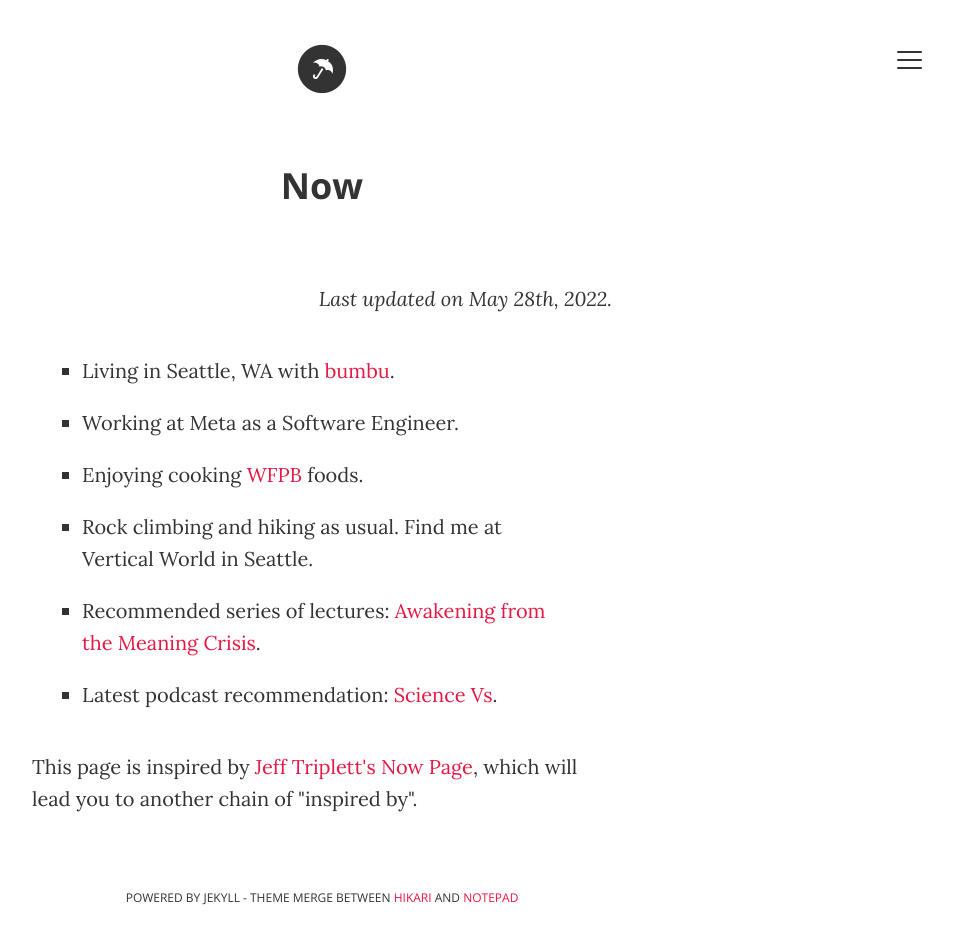
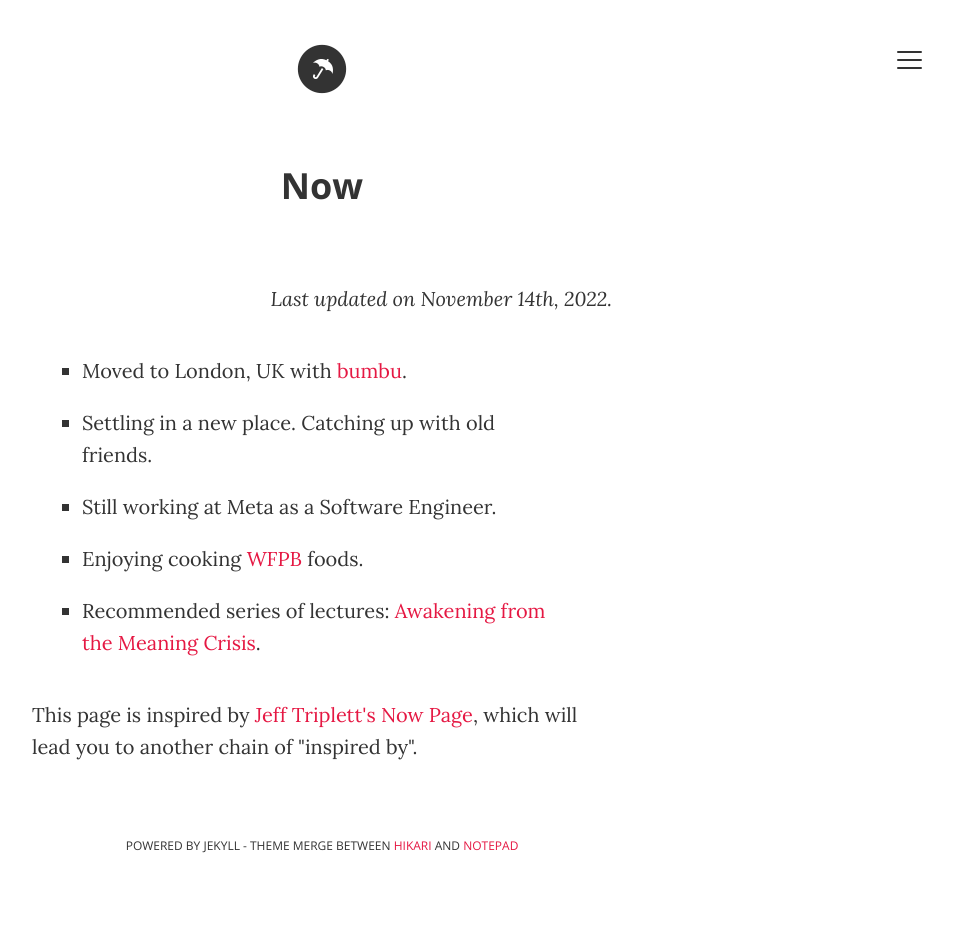
Before and after one commit to ana-balica/ana-balica.github.io, a Jekyll site: the page built from now.html, in a window 1280 px wide. Shown: the whole page, without its empty margins (318-1271 px from the left). Built offline with Jekyll 4.4.1, drawn with Linux system fonts in a browser that asks for light colours; comment, search, counter and statistics services are not loaded; after the commit the page ends 900 px from its top, so only the background shows below that.

Commit message:
Update now.html

```diff
--- a/now.html
+++ b/now.html
@@ -6,14 +6,13 @@ description: "What I'm doing now"
 ---
 <div class="posts custom-page-container">
   <h1>Now</h1>
-  <p class="last-updated"><em>Last updated on May 28th, 2022.</em></p>
+  <p class="last-updated"><em>Last updated on November 14th, 2022.</em></p>
   <ul class="now-list">
-      <li>Living in Seattle, WA with <a href="https://bumbu.me/" target="_blank">bumbu</a>.</li>
-      <li>Working at Meta as a Software Engineer.</li>
+      <li>Moved to London, UK with <a href="https://bumbu.me/" target="_blank">bumbu</a>.</li>
+      <li>Settling in a new place. Catching up with old friends.</li>
+      <li>Still working at Meta as a Software Engineer.</li>
       <li>Enjoying cooking <a href="https://nutritionstudies.org/what-is-a-whole-food-plant-based-diet/" target="_blank">WFPB</a> foods.</li>
-      <li>Rock climbing and hiking as usual. Find me at Vertical World in Seattle.</li>
       <li>Recommended series of lectures: <a href="https://www.youtube.com/playlist?list=PLND1JCRq8Vuh3f0P5qjrSdb5eC1ZfZwWJ" target="_blank">Awakening from the Meaning Crisis</a>.</li>
-      <li>Latest podcast recommendation: <a href="https://gimletmedia.com/shows/science-vs" target="_blank">Science Vs</a>.</li>
   </ul>
 
   <p>This page is inspired by <a href="https://jefftriplett.com/now/" target='_blank'>Jeff Triplett's Now Page</a>, which will lead you to another chain of "inspired by".</p>
```
